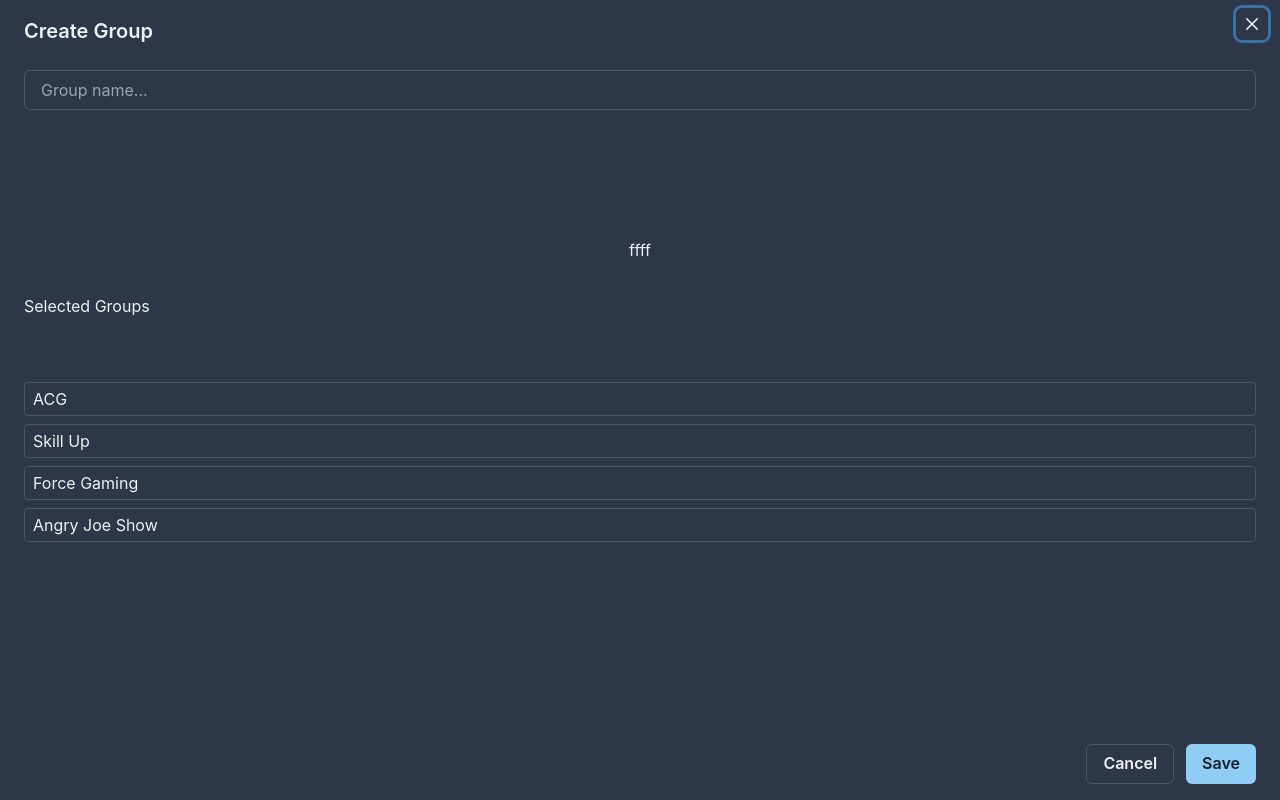
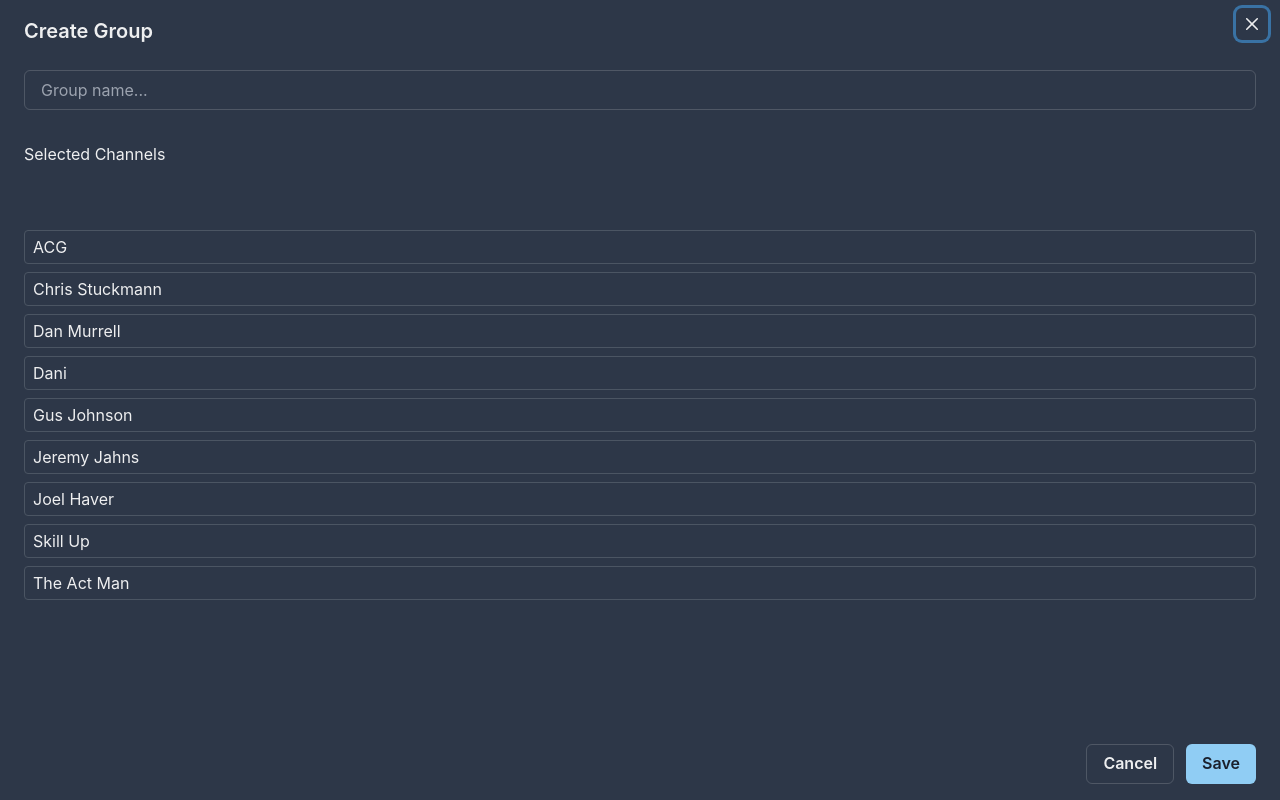
Before and after one commit to mordanc/youtube-groups, a React (Create React App) app: page / in a window 1280 px wide. Both pictures are taken after a click on the button "open sidebar". Built offline with nearby package versions, Linux system fonts and the light colour scheme.

Commit message:
#1 Added chakra components, sidebar work

```diff
--- a/src/components/atoms/HoverButton.tsx
+++ b/src/components/atoms/HoverButton.tsx
@@ -1,9 +1,10 @@
 import React from "react";
+import { AddIcon } from "@chakra-ui/icons";
 
 const HoverButton = () => {
   return (
-    <div className="text-white fixed bottom-2 right-2 bg-gray-700 rounded-2xl px-4 py-4 transition transform hover:-translate-y-2 hover:bg-gray-600 cursor-pointer">
-      add
+    <div className="fixed px-4 py-4 text-white transition transform bg-gray-700 cursor-pointer bottom-2 right-2 rounded-2xl hover:-translate-y-2 hover:bg-gray-600">
+      <AddIcon w={6} h={4} />
     </div>
   );
 };
--- a/src/components/molecules/Group.tsx
+++ b/src/components/molecules/Group.tsx
@@ -1,9 +1,9 @@
 import React from "react";
 
-const Group = () => {
+const Group = ({ name }: { name: string }) => {
   return (
-    <div className="bg-gray-900 text-white rounded-xl px-4 py-4 transition transform hover:-translate-y-1 hover:bg-gray-600 cursor-pointer">
-      <span className="text-xl">AG</span>
+    <div className="px-4 py-4 text-white transition transform bg-gray-900 cursor-pointer select-none rounded-xl hover:-translate-y-1 hover:bg-gray-600">
+      <span className="text-xl">{name}</span>
     </div>
   );
 };
--- a/src/components/organisms/GroupList.tsx
+++ b/src/components/organisms/GroupList.tsx
@@ -1,8 +1,9 @@
 import React from "react";
-import Group from "../molecules/Group";
 import { HamburgerIcon } from "@chakra-ui/icons";
 import { useDisclosure, IconButton } from "@chakra-ui/react";
 import Sidebar from "./Sidebar";
+import { Avatar } from "@chakra-ui/react";
+import { mockChannels } from "mockData";
 
 const GroupList = () => {
   const { isOpen, onOpen, onClose } = useDisclosure();
@@ -17,16 +18,10 @@
           ref={btnRef}
         />
       </span>
-      <div className="flex flex-row w-full px-2 py-2 space-x-4 overflow-auto ">
-        <Group />
-        <Group />
-        <Group />
-        <Group />
-        <Group />
-        <Group />
-        <Group />
-        <Group />
-        <Group />
+      <div className="flex flex-row items-center w-full px-2 py-2 space-x-4 overflow-auto">
+        {mockChannels.map((channel) => (
+          <Avatar key={channel.id} name={channel?.name} />
+        ))}
       </div>
       <Sidebar isOpen={isOpen} onClose={onClose} btnRef={btnRef} />
     </div>
--- a/src/components/organisms/Sidebar.tsx
+++ b/src/components/organisms/Sidebar.tsx
@@ -9,67 +9,31 @@
   Button,
   Input,
   Stack,
+  HStack,
 } from "@chakra-ui/react";
-import React from "react";
-import { useEffect, useReducer } from "react";
+import { mockChannels } from "mockData";
+import React, { useState } from "react";
 
 export const SelectableChannel = ({
   onClick,
-  channelName,
+  channelInfo,
 }: {
   onClick?: () => any;
-  channelName?: string;
+  channelInfo: Channel;
 }) => {
   return (
     <span
       onClick={onClick}
       className="py-1 pl-2 transition border border-gray-600 rounded hover:bg-gray-700"
     >
-      {channelName || "Youtuber"}
+      {channelInfo?.name || "Youtuber"}
     </span>
   );
 };
 
-export type Channel = { id: number; name: string };
-
-export type State = { groupName: string; subscriptions: Channel[] };
-
-const initialState: State = { groupName: "", subscriptions: [] };
-
-function reducer(state: any, action: any): Partial<State> {
-  switch (action.type) {
-    case "updateGroupName":
-      return { groupName: action.payload.groupName };
-    case "removeChannel": {
-      const newArray = state.subscriptions.filter(
-        (item: Channel) => item?.id !== action.payload?.id
-      );
-      return { subscriptions: newArray };
-    }
-    case "addChannel": {
-      const newArray = [...state.subscriptions, action.payload];
-      return { subscriptions: newArray };
-    }
-    default:
-      throw new Error();
-  }
-}
-
-export const useSidebarState = () => {
-  const [state, dispatch] = useReducer(reducer, initialState);
-
-  const addChannel = (channel: Channel) =>
-    dispatch({ type: "addChannel", payload: channel });
-
-  const removeChannel = (channel: Channel) =>
-    dispatch({ type: "removeChannel", payload: channel });
-
-  const updateGroupName = (name: string) =>
-    dispatch({ type: "updateGroupName", payload: name });
-
-  const selectGroupName = () => state.groupName;
-
-  return { addChannel, removeChannel, state, updateGroupName, selectGroupName };
+export type Channel = {
+  id: number;
+  name: string;
 };
 
 const Sidebar = ({
@@ -81,25 +45,27 @@
   onClose: () => any;
   btnRef: any;
 }) => {
-  // const [state, dispatch] = useReducer(reducer, initialState);
+  const [groupName, setGroupName] = useState("");
+  const [channels, setChannels] = useState<Channel[]>([]);
 
-  const { addChannel, removeChannel, state, updateGroupName, selectGroupName } =
-    useSidebarState();
+  const sortChannelsInPlace = (channelArray: Channel[]) =>
+    channelArray.sort((a, b) => a.name.localeCompare(b.name));
 
-  useEffect(() => {
-    console.log({ ...state.subscriptions });
-  }, [state]);
+  const addOrRemoveChannel = (channel: Channel) => {
+    const channelInList = channels.findIndex((chann) => {
+      return chann.id === channel.id;
+    });
 
-  const toggleChannel = (channel: Channel) => {
-    console.log(channel);
-    const itemIsInArray = state.subscriptions?.find(
-      (sub) => sub?.id === channel?.id
-    );
-    if (itemIsInArray) {
-      addChannel(channel);
+    let newArray = [...channels];
+
+    if (channelInList !== -1) {
+      newArray.splice(channelInList, 1);
     } else {
-      removeChannel(channel);
+      newArray = [...newArray, channel];
     }
+
+    sortChannelsInPlace(newArray);
+    setChannels(newArray);
   };
 
   return (
@@ -118,30 +84,26 @@
 
         <DrawerBody>
           <Stack spacing="8">
-            <Input placeholder="Group name..." />
-            <span className="pt-16 text-xl ">{selectGroupName()}</span>
-            <button
-              onClick={() =>
-                updateGroupName(`${Math.floor(Math.random() * 100)} group`)
-              }
-            >
-              ffff
-            </button>
+            <Input
+              placeholder="Group name..."
+              value={groupName}
+              onChange={(e) => setGroupName(e?.target?.value)}
+            />
 
-            <span>Selected Groups</span>
-            <div>
-              {state?.subscriptions?.map((sub) => (
-                <span>{sub?.name}</span>
+            <span>Selected Channels</span>
+            <HStack>
+              {channels.map((channel, i) => (
+                <span key={i}>{channel?.name}</span>
               ))}
-            </div>
+            </HStack>
             <Stack>
-              <SelectableChannel
-                channelName="ACG"
-                onClick={() => toggleChannel({ name: "ACG", id: 1 })}
-              />
-              <SelectableChannel channelName="Skill Up" />
-              <SelectableChannel channelName="Force Gaming" />
-              <SelectableChannel channelName="Angry Joe Show" />
+              {sortChannelsInPlace?.(mockChannels)?.map((channel, i) => (
+                <SelectableChannel
+                  key={i}
+                  channelInfo={channel}
+                  onClick={() => addOrRemoveChannel(channel)}
+                />
+              ))}
             </Stack>
           </Stack>
         </DrawerBody>
--- /dev/null
+++ b/src/mockData.js
@@ -0,0 +1,11 @@
+export const mockChannels = [
+  { id: 0, name: "ACG" },
+  { id: 1, name: "Skill Up" },
+  { id: 2, name: "The Act Man" },
+  { id: 3, name: "Gus Johnson" },
+  { id: 4, name: "Joel Haver" },
+  { id: 5, name: "Dani" },
+  { id: 6, name: "Dan Murrell" },
+  { id: 7, name: "Chris Stuckmann" },
+  { id: 8, name: "Jeremy Jahns" },
+];
```
Also changed, not shown: tsconfig.json (+4 -9 lines).
